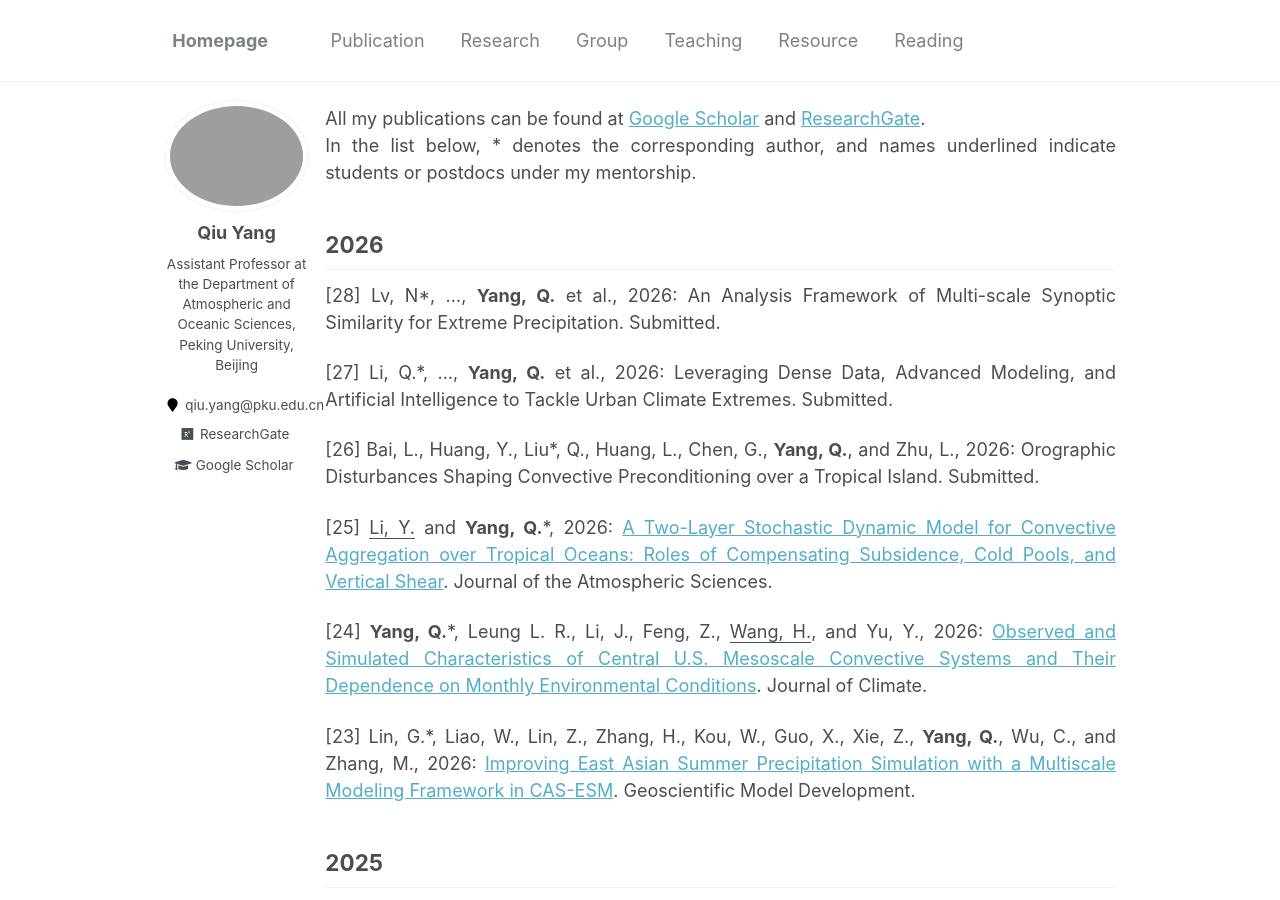
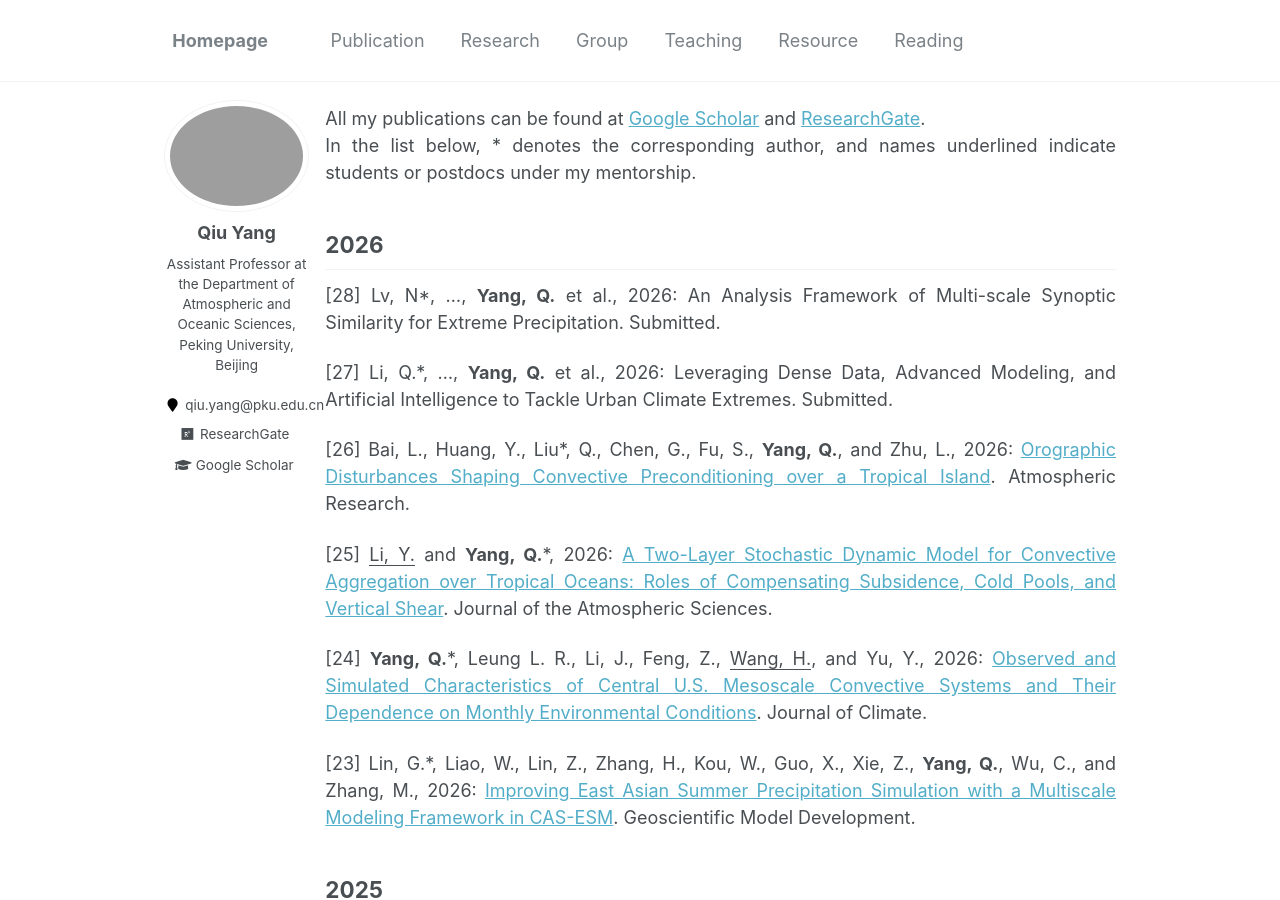
Before and after one commit to qiuyang50/qiuyang50.github.io, a Jekyll site: the page built from _pages/publication.md, in a window 1280 px wide and 900 px high. Built offline with Jekyll 4.4.1, drawn with Linux system fonts in a browser that asks for light colours.

Commit message:
Update publication.md

```diff
--- a/_pages/publication.md
+++ b/_pages/publication.md
@@ -13,7 +13,7 @@ In the list below, * denotes the corresponding author, and names underlined indi
 
 [27] Li, Q.*, ..., **Yang, Q.** et al., 2026: Leveraging Dense Data, Advanced Modeling, and Artificial Intelligence to Tackle Urban Climate Extremes. Submitted.
 
-[26] Bai, L., Huang, Y., Liu*, Q., Huang, L., Chen, G., **Yang, Q.**, and Zhu, L., 2026: Orographic Disturbances Shaping Convective Preconditioning over a Tropical Island. Submitted.
+[26] Bai, L., Huang, Y., Liu*, Q., Chen, G., Fu, S., **Yang, Q.**, and Zhu, L., 2026: [Orographic Disturbances Shaping Convective Preconditioning over a Tropical Island](https://www.sciencedirect.com/science/article/pii/S0169809526005168). Atmospheric Research.
 
 [25] <ins>Li, Y.</ins> and **Yang, Q.***, 2026: [A Two-Layer Stochastic Dynamic Model for Convective Aggregation over Tropical Oceans: Roles of Compensating Subsidence, Cold Pools, and Vertical Shear](https://journals.ametsoc.org/view/journals/atsc/aop/JAS-D-26-0050.1/JAS-D-26-0050.1.xml). Journal of the Atmospheric Sciences.
 
```
